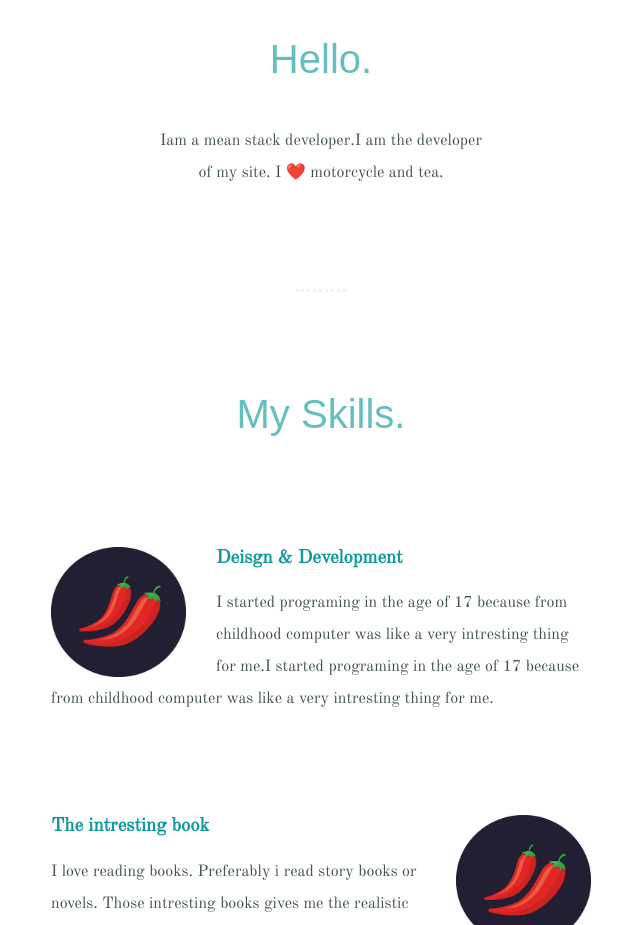
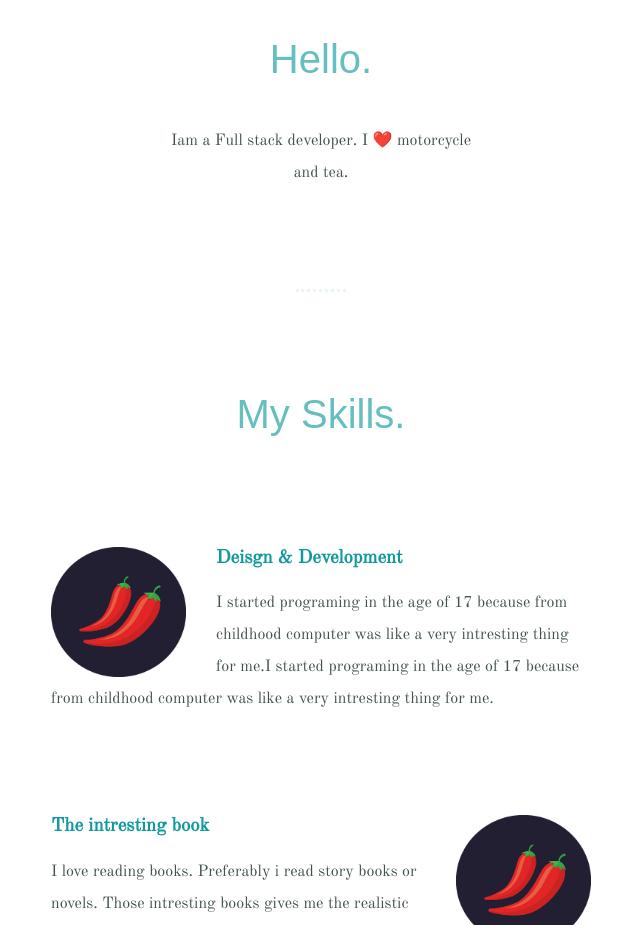
Before and after one commit to Roopraj23/Roorpaj, a plain HTML site: page index.html in a window 1280 px wide. Shown: the part 949-1874 px from the top of the page, without its empty margins (319-959 px from the left). Drawn offline with nearby package versions, Linux system fonts and the light colour scheme.

Commit message:
Update index.html

```diff
--- a/index.html
+++ b/index.html
@@ -23,7 +23,7 @@
             <div class="profile">
               <img src="image/photo.jpg" alt="profile">
               <h2>Hello.</h2>
-              <p class="intro">Iam a mean stack developer.I am the developer of my site. I ❤️ motorcycle and tea. </p>
+              <p class="intro">Iam a Full stack developer. I ❤️ motorcycle and tea. </p>
             </div>
             <hr>
             <div class="skills">
```
